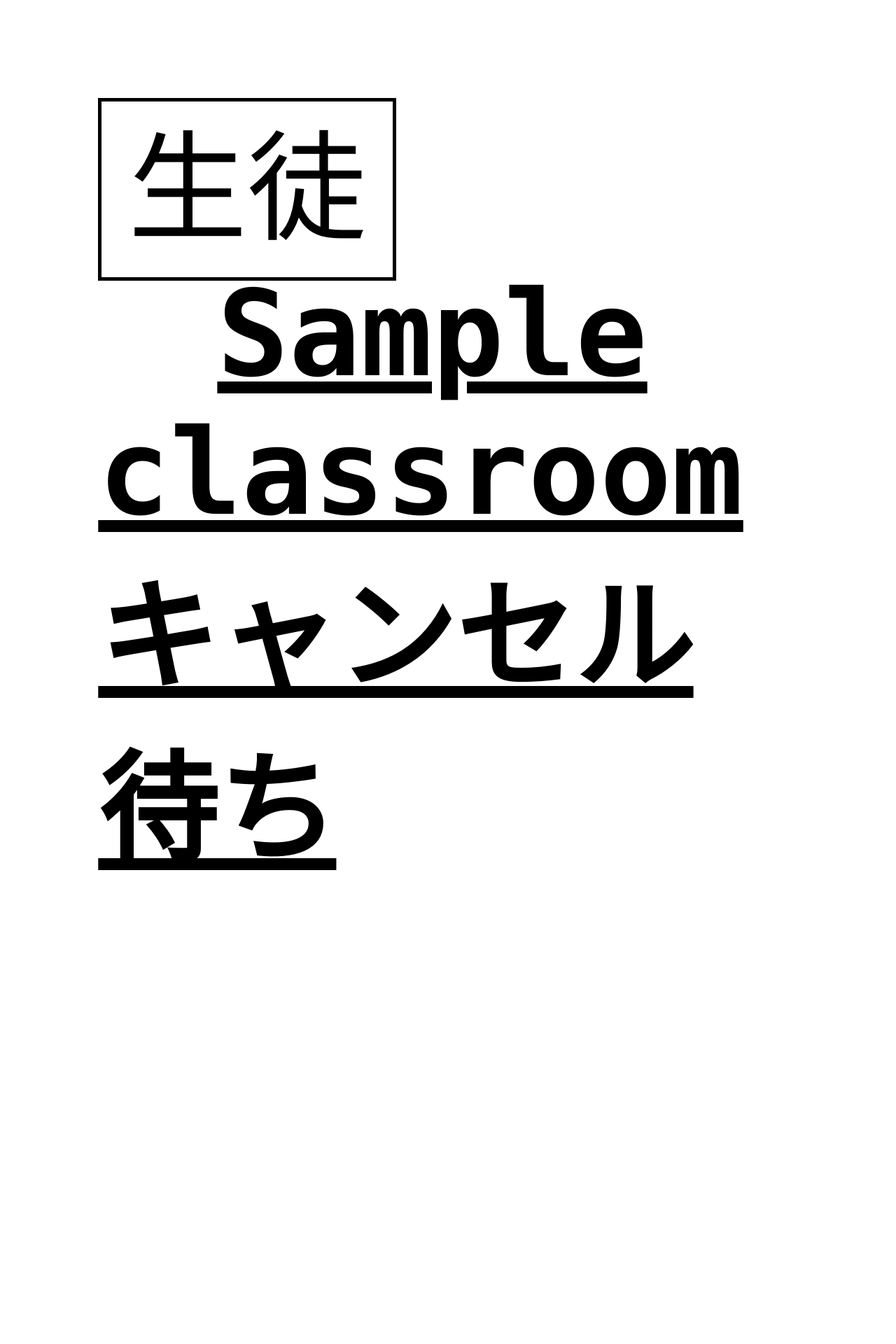
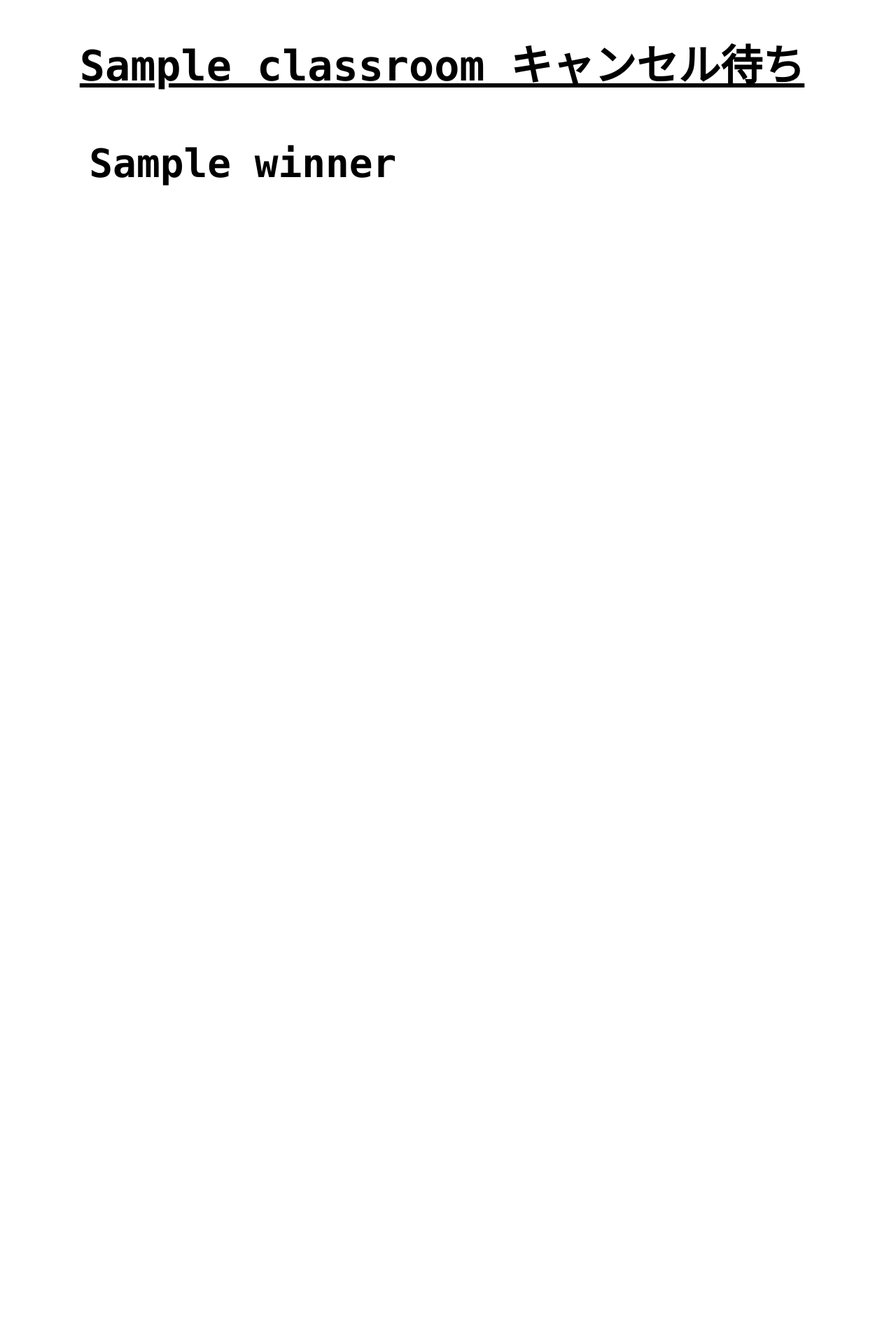
Before and after one commit to Sakuten/backend, a Python web app: template api/templates/results.html in a window 1280 px wide. Shown: the top 1920 px of the page at 70% size. After the commit the page ends 265 px from the top, so only its background shows below. Run offline with Jinja, Linux system fonts and the light colour scheme; the template is opened without the code that fills it: most values are stand-ins (such as "Sample title", 1, 10 or a date in 2020).

Commit message:
Change: unite visitor and student

```diff
--- a/api/templates/results.html
+++ b/api/templates/results.html
@@ -8,36 +8,27 @@
       body {
         color: gray;
       }
-      :root {
-        --a0-height: 1133.5mm;
-        --a0-width: 806mm;
-      }
       html {
-        font-size: 15mm;
+        font-size: 5.3mm;
         font-family: Consolas, 'Droid Sans Mono Slashed', 'Ubuntu Mono', Osaka-Mono, monospace;
       }
       .one_page {
-        height: var(--a0-height);
         color: black;
+        page-break-before: always;
       }
       .inner-page {
-        margin: 35mm;
-      }
-      .kind {
-        font-size: 3em;
-        border: 1.5mm solid;
-        padding: 7mm 10mm;
+        margin: 12mm;
       }
       .winner {
-        font-size: 2.7em;
+        font-size: 2.8em;
         font-weight: bold;
         line-height: 1.3;
-        margin: 3mm 20mm 7mm 30mm;
+        margin: 1mm 7mm 2.5mm 9mm;
       }
       .classroom {
         font-size: 3em;
         font-weight: bold;
-        margin: 90mm 45mm;
+        margin: 32mm 16mm;
       }
       li {
         display: inline;
@@ -45,16 +36,13 @@
   </style>
   <body>
     {% for lottery in lotteries %}
-    {% for kind in lottery['kinds'] %}
-    {% for status in kind['status'] %}
+    {% for status in lottery['statuses'] %}
     <div class="one_page">
       <div class="inner-page">
-        <p style="margin-bottom: 50mm">
-          <span class="kind">
-            {{ '来場者' if kind['kind'] == 'visitor' else '生徒' }}</span>
+        <p style="margin-bottom: 17.5mm">
           <span class="classroom" style="text-decoration: underline;">
             {{ lottery['classroom'] }}
-            {{ '当選' if status['status'] == 'win' else 'キャンセル待ち' }} </span>
+            {{ '当選' if status['status'] == 'won' else 'キャンセル待ち' }} </span>
         </p>
         <div class="container">
           <ul>
@@ -69,6 +57,5 @@
     </div>
     {% endfor %}
     {% endfor %}
-    {% endfor %}
   </body>
 </html>
```
Also changed, not shown: api/routes/api-test.py (+10 -10 lines), api/routes/api.py (+6 -13 lines).
